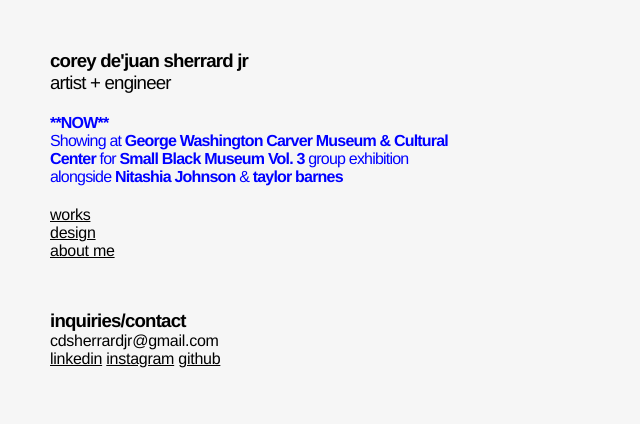
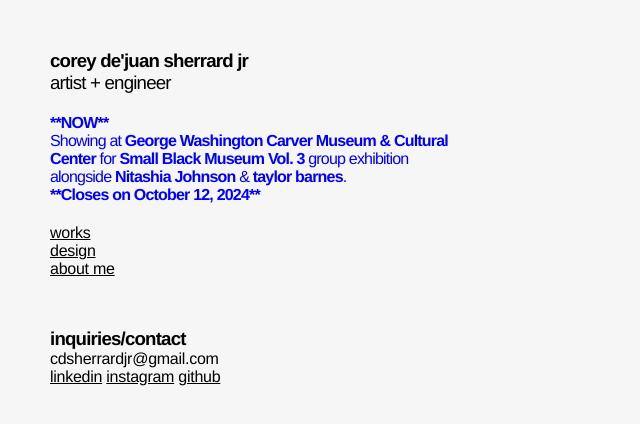
Before and after one commit to cds-j/cds-j-site, a React (Create React App) app: page / in a window 1280 px wide. Shown: the top 424 px of the page, without its empty margins (0-640 px from the left). Built offline with nearby package versions, Linux system fonts and the light colour scheme.

Commit message:
Added closing date for exhibition on update in header

```diff
--- a/src/components/_header.js
+++ b/src/components/_header.js
@@ -24,7 +24,8 @@ function Header() {
         <div id="update">
           <h3>**NOW**</h3>
           <h4>
-            Showing at <b>George Washington Carver Museum & Cultural Center</b> for <b>Small Black Museum Vol. 3</b> group exhibition alongside <b>Nitashia Johnson</b> & <b>taylor barnes</b>
+            Showing at <b>George Washington Carver Museum & Cultural Center</b> for <b>Small Black Museum Vol. 3</b> group exhibition alongside <b>Nitashia Johnson</b> & <b>taylor barnes</b>.<br/>
+            <b>**Closes on October 12, 2024**</b>
           </h4>
         </div>
       </header>
```
